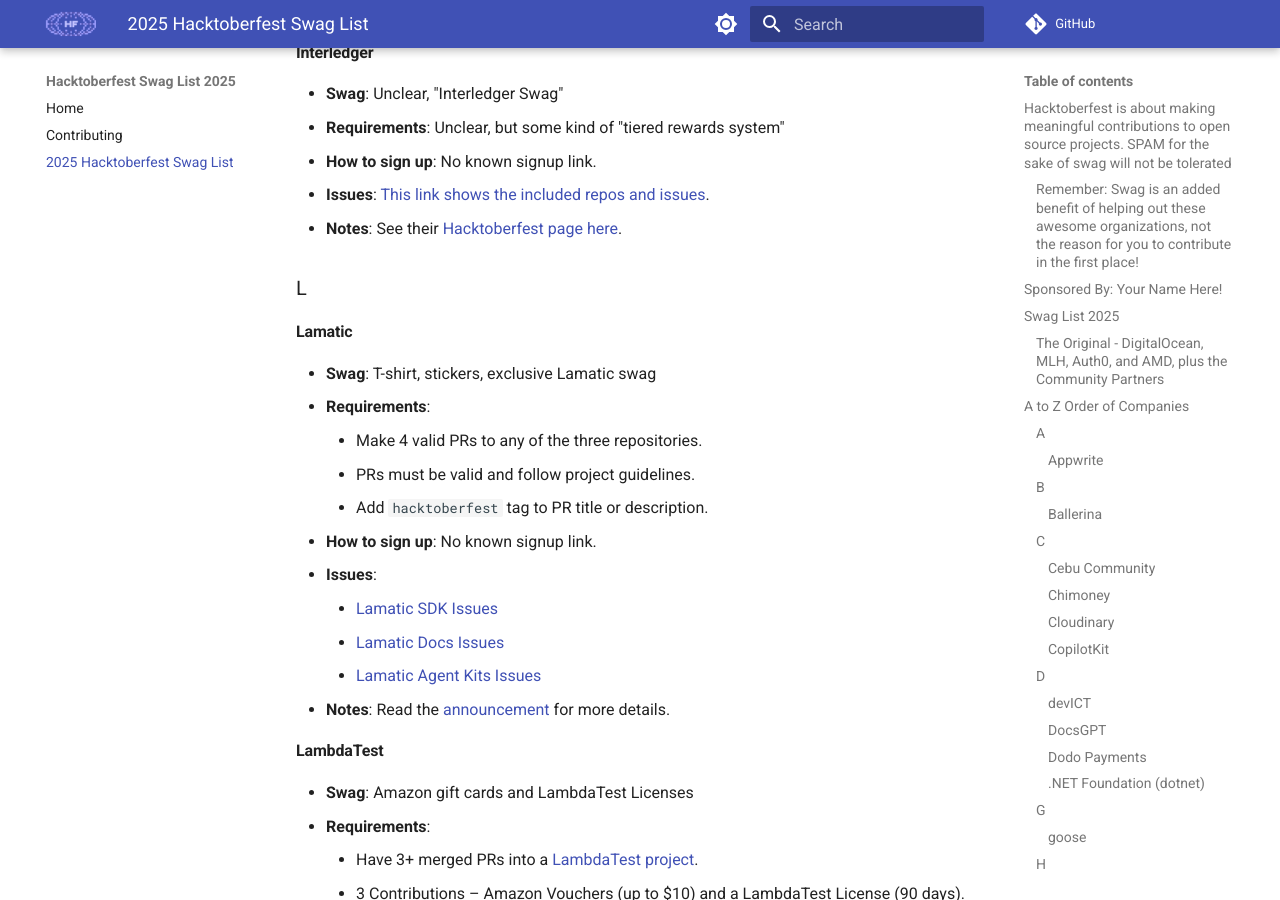
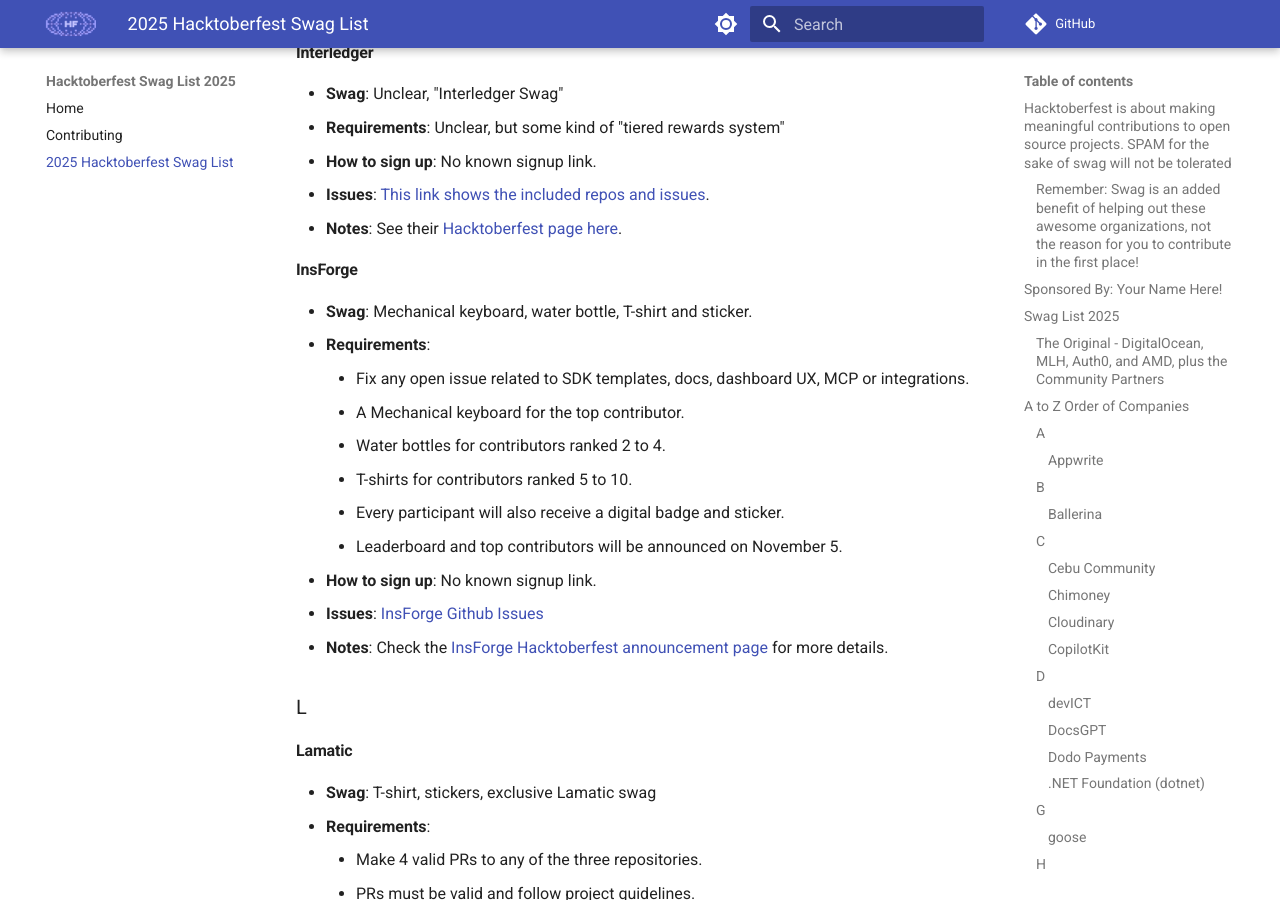
Before and after one commit to crweiner/hacktoberfest-swag-list, an MkDocs documentation site: the page built from docs/list.md, in a window 1280 px wide and 900 px high, scrolled down 5825 px. Built offline with MkDocs 1.6.1 and Material for MkDocs 9.7.7, drawn with Linux system fonts in a browser that asks for light colours; plug-ins that fetch from the network failed and are left out; comment, search, counter and statistics services are not loaded.

Commit message:
feat: add insforge

```diff
--- a/docs/list.md
+++ b/docs/list.md
@@ -176,6 +176,20 @@
 - **Issues**: [This link shows the included repos and issues](https://github.com/search?q=topic%3Ahacktoberfest+org%3Ainterledger+fork%3Atrue+repo%3Awicg%2Fwebmonetization&type=repositories).
 - **Notes**: See their [Hacktoberfest page here](https://interledger.org/hacktoberfest).
 
+#### InsForge
+
+- **Swag**: Mechanical keyboard, water bottle, T-shirt and sticker.
+- **Requirements**:
+    - Fix any open issue related to SDK templates, docs, dashboard UX, MCP or integrations.
+    - A Mechanical keyboard for the top contributor.
+    - Water bottles for contributors ranked 2 to 4.
+    - T-shirts for contributors ranked 5 to 10.
+    - Every participant will also receive a digital badge and sticker.
+    - Leaderboard and top contributors will be announced on November 5.
+- **How to sign up**: No known signup link.
+- **Issues**: [InsForge Github Issues](https://github.com/InsForge/InsForge/issues)
+- **Notes**: Check the [InsForge Hacktoberfest announcement page](https://insforge.dev/blog/insforge-hacktoberfest-2025) for more details.
+
 ### L
 
 #### Lamatic
```
